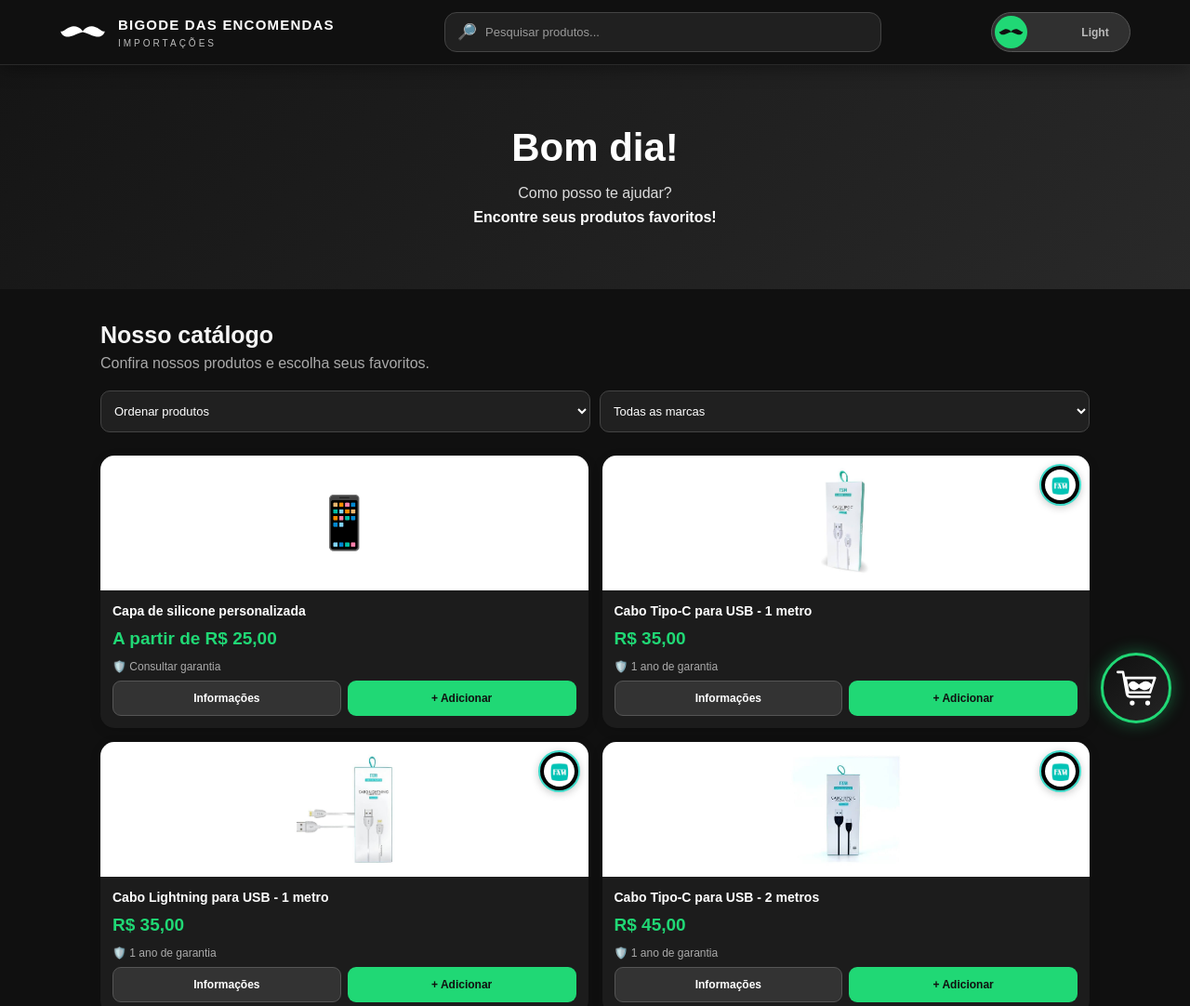
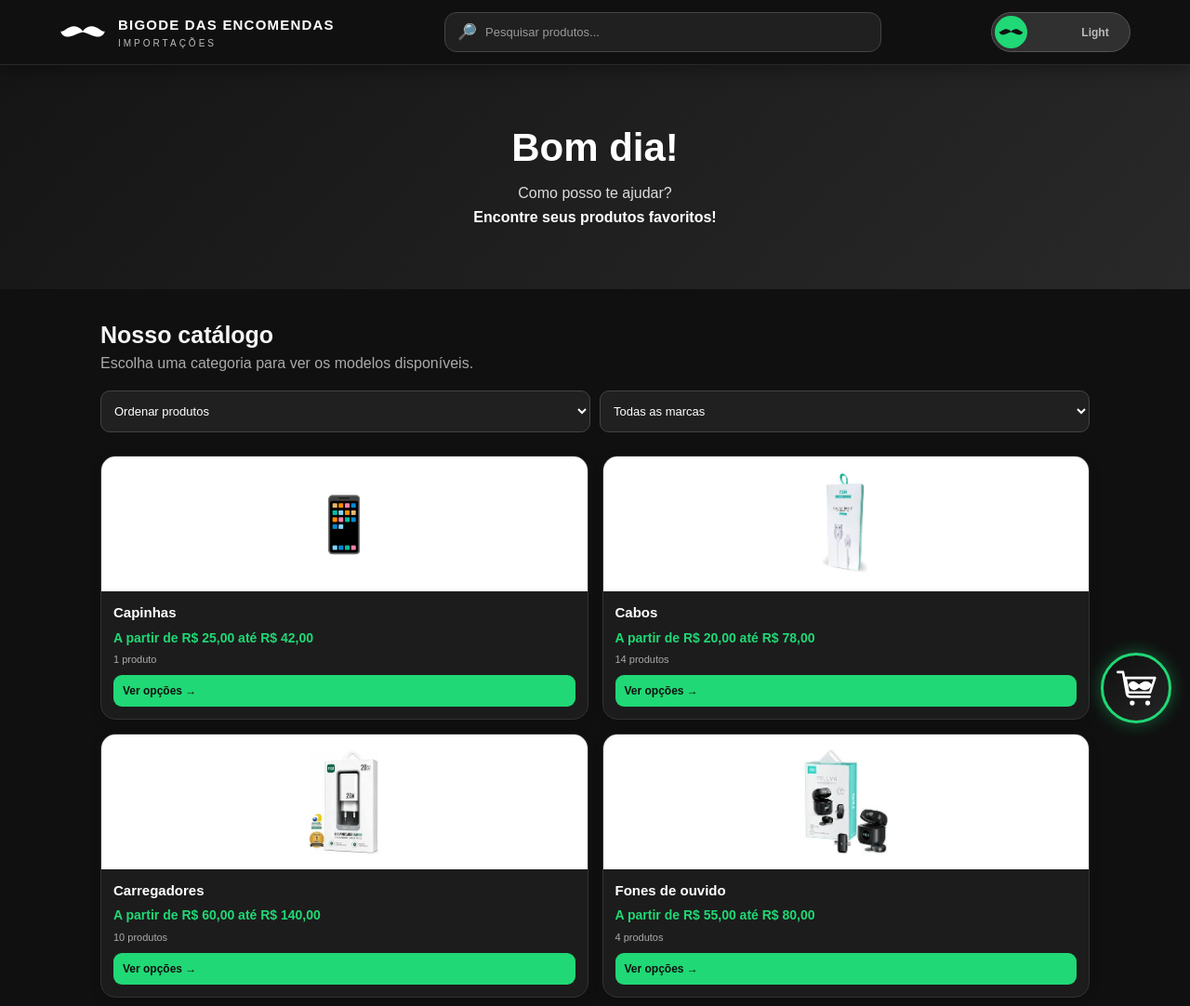
Before and after one commit to Caua042/Bigode-das-encomendas-, a plain HTML site: page index.html in a window 1280 px wide. Shown: the top 1082 px of the page at 93% size. Drawn offline with Linux system fonts and the light colour scheme.

Commit message:
Implement category grid layout in index.html
Added new category grid layout and updated product catalog section.

```diff
--- a/index.html
+++ b/index.html
@@ -280,6 +280,30 @@ body[data-theme="light"] .stage-welcome h1,body[data-theme="light"] .stage-welco
  .product-info-modal{padding:13px}
  .catalog-filters{grid-template-columns:1fr}
 }
+
+
+/* NOVO CATÁLOGO POR CATEGORIAS */
+.category-grid{display:grid;grid-template-columns:repeat(2,minmax(0,1fr));gap:15px}
+.category-card{background:#1c1c1c;color:white;border:1px solid #333;border-radius:16px;overflow:hidden;text-align:left;min-width:0;box-shadow:0 3px 12px #00000025;transition:transform .18s,border-color .18s}
+.category-card:active{transform:scale(.98)}
+.category-image{height:145px;background:#fff;display:flex;align-items:center;justify-content:center;padding:12px;position:relative}
+.category-image img{width:100%;height:100%;object-fit:contain}
+.category-image .fallback{font-size:58px}
+.category-info{padding:13px}
+.category-info h3{font-size:15px;line-height:1.3;margin-bottom:7px}
+.category-price{font-size:14px;font-weight:bold;color:#20d875;line-height:1.45}
+.category-count{font-size:11px;color:#aaa;margin-top:7px}
+.category-open{display:block;margin-top:11px;width:100%;padding:10px;border-radius:9px;background:#20d875;color:#101010;font-size:12px;font-weight:bold}
+.category-heading{display:flex;align-items:center;gap:12px;margin:2px 0 18px}
+.category-back{background:#292929;color:white;border:1px solid #555;border-radius:10px;padding:10px 13px;font-size:13px;font-weight:bold;flex-shrink:0}
+.category-heading-text{min-width:0}
+.category-heading-text h3{font-size:18px}
+.category-heading-text p{font-size:12px;color:#999;margin-top:4px}
+body[data-theme="light"] .category-card{background:white;color:#202020;border-color:#ddd}
+body[data-theme="light"] .category-count{color:#777}
+body[data-theme="light"] .category-back{background:#eee;color:#222;border-color:#ccc}
+@media(max-width:400px){.category-grid{gap:10px}.category-image{height:120px}.category-info{padding:10px}.category-info h3{font-size:13px}}
+
 </style>
 </head>
 <body data-theme="dark">
@@ -309,7 +333,7 @@ body[data-theme="light"] .stage-welcome h1,body[data-theme="light"] .stage-welco
 <section class="hero"><h1 id="greeting">Olá!</h1><p>Como posso te ajudar?</p><p><strong>Encontre seus produtos favoritos!</strong></p></section>
 
 <main class="container">
- <div class="section-title"><h2>Nosso catálogo</h2><p>Confira nossos produtos e escolha seus favoritos.</p></div>
+ <div class="section-title"><h2>Nosso catálogo</h2><p>Escolha uma categoria para ver os modelos disponíveis.</p></div>
  <div class="catalog-filters">
   <select id="sort-filter" onchange="renderProducts()"><option value="featured">Ordenar produtos</option><option value="low">Menor preço</option><option value="high">Maior preço</option><option value="az">A–Z</option></select>
   <select id="brand-filter" onchange="renderProducts()"><option value="all">Todas as marcas</option><option value="FAM">FAM</option><option value="One-X">one-x</option><option value="Gold">Gold</option><option value="H'Maston">H'Maston</option></select>
@@ -692,6 +716,54 @@ updateGreeting();
 window.addEventListener("load",()=>setTimeout(()=>document.getElementById("intro").classList.add("hide"),2500));
 
 /* CATÁLOGO */
+/* CATEGORIAS DO CATÁLOGO
+   Os produtos continuam cadastrados uma única vez em productsList.
+   Para mudar um produto de categoria, altere apenas os IDs abaixo. */
+const catalogCategories=[
+ {id:"capas",name:"Capinhas",icon:"📱",ids:[1]},
+ {id:"cabos",name:"Cabos",icon:"🔌",ids:[5,6,7,8,9,10,15,22,23,25,37,38,39,40]},
+ {id:"carregadores",name:"Carregadores",icon:"🔋",ids:[26,27,28,29,30,35,36,41,42,43]},
+ {id:"fones",name:"Fones de ouvido",icon:"🎧",ids:[33,48,49,50]},
+ {id:"suportes",name:"Suportes",icon:"🚗",ids:[31,32,44,45]},
+ {id:"acessorios",name:"Acessórios",icon:"✨",ids:[34,46,47]}
+];
+let activeCategory=null;
+
+function getCategoryProducts(category){
+ return productsList.filter(product=>category.ids.includes(product.id));
+}
+function getProductPriceBounds(product){
+ if(product.customCover)return{min:25,max:42};
+ if(product.options&&product.options.length){
+  const prices=product.options.map(option=>Number(option.price)).filter(Number.isFinite);
+  return prices.length?{min:Math.min(...prices),max:Math.max(...prices)}:null;
+ }
+ if(isUnknownPrice(product))return null;
+ const value=Number(product.price);
+ return Number.isFinite(value)?{min:value,max:value}:null;
+}
+function getCategoryPriceText(items){
+ const bounds=items.map(getProductPriceBounds).filter(Boolean);
+ if(!bounds.length)return"Consulte os preços";
+ const min=Math.min(...bounds.map(item=>item.min));
+ const max=Math.max(...bounds.map(item=>item.max));
+ const hasStarting=items.some(item=>item.startingPrice);
+ if(min===max)return hasStarting?`A partir de ${money(min)}`:money(min);
+ return`A partir de ${money(min)} até ${money(max)}`;
+}
+function getFilteredProducts(){
+ const search=headerSearch.value.trim();
+ const brand=document.getElementById("brand-filter").value;
+ return productsList.filter(product=>{
+  const matchesSearch=productMatchesSearch(product,search);
+  let matchesBrand=true;
+  if(brand==="FAM")matchesBrand=product.brand==="FAM";
+  if(brand==="Gold")matchesBrand=product.brand==="Gold"||product.brand==="Gold Plus";
+  if(brand==="One-X")matchesBrand=product.brand==="One-X";
+  if(brand==="H'Maston")matchesBrand=product.brand==="H'Maston";
+  return matchesSearch&&matchesBrand;
+ });
+}
 function createProductCard(product){
  const brandSeal=createBrandSeal(product.brand);
  const priceText=getProductPriceText(product);
@@ -699,7 +771,6 @@ function createProductCard(product){
  const imageHTML=product.customCover
   ?`<span class="fallback">${product.image}</span>`
   :`<img src="${product.photo}" alt="${escapeHtml(product.name)}" loading="lazy" onerror="this.closest('.product').remove()">`;
-
  return `<div class="product">
   <div class="product-image">${imageHTML}${brandSeal}</div>
   <div class="product-info">
@@ -713,23 +784,50 @@ function createProductCard(product){
   </div>
  </div>`;
 }
-
+function createCategoryCard(category,items){
+ const first=items.find(product=>product.photo);
+ const image=first?`<img src="${first.photo}" alt="${escapeHtml(category.name)}" loading="lazy">`:`<span class="fallback">${category.icon}</span>`;
+ return `<button class="category-card" type="button" onclick="openCategory('${category.id}')">
+  <div class="category-image">${image}</div>
+  <div class="category-info">
+   <h3>${escapeHtml(category.name)}</h3>
+   <div class="category-price">${getCategoryPriceText(items)}</div>
+   <p class="category-count">${items.length} ${items.length===1?"produto":"produtos"}</p>
+   <span class="category-open">Ver opções →</span>
+  </div>
+ </button>`;
+}
+function openCategory(categoryId){
+ activeCategory=categoryId;
+ renderProducts();
+ document.getElementById("products").scrollIntoView({behavior:"smooth",block:"start"});
+}
+function showAllCategories(){
+ activeCategory=null;
+ renderProducts();
+}
 function renderProducts(){
- const area=document.getElementById("products"),search=headerSearch.value.trim();
- const sort=document.getElementById("sort-filter").value,brand=document.getElementById("brand-filter").value;
- let filtered=productsList.filter(product=>{
-  const matchesSearch=productMatchesSearch(product,search);let matchesBrand=true;
-  if(brand==="FAM")matchesBrand=product.brand==="FAM";
-  if(brand==="Gold")matchesBrand=product.brand==="Gold"||product.brand==="Gold Plus";
-  if(brand==="One-X")matchesBrand=product.brand==="One-X";
-  if(brand==="H'Maston")matchesBrand=product.brand!=="H'Maston";
-  return matchesSearch&&matchesBrand;
- });
- if(sort==="low")filtered.sort((a,b)=>(a.price??Infinity)-(b.price??Infinity));
- else if(sort==="high")filtered.sort((a,b)=>(b.price??-Infinity)-(a.price??-Infinity));
- else if(sort==="az")filtered.sort((a,b)=>a.name.localeCompare(b.name,"pt-BR"));
- if(!filtered.length){area.innerHTML="<p class='no-products'>Nenhum produto encontrado. Tente pesquisar por outro nome ou termo.</p>";return}
- area.innerHTML=`<div class="product-grid">${filtered.map(createProductCard).join("")}</div>`;
+ const area=document.getElementById("products");
+ const sort=document.getElementById("sort-filter").value;
+ const filtered=getFilteredProducts();
+ if(activeCategory){
+  const category=catalogCategories.find(item=>item.id===activeCategory);
+  if(!category){activeCategory=null;renderProducts();return}
+  let items=filtered.filter(product=>category.ids.includes(product.id));
+  if(sort==="low")items.sort((a,b)=>(a.price??Infinity)-(b.price??Infinity));
+  else if(sort==="high")items.sort((a,b)=>(b.price??-Infinity)-(a.price??-Infinity));
+  else if(sort==="az")items.sort((a,b)=>a.name.localeCompare(b.name,"pt-BR"));
+  const title=`<div class="category-heading">
+   <button class="category-back" type="button" onclick="showAllCategories()">← Categorias</button>
+   <div class="category-heading-text"><h3>${escapeHtml(category.name)}</h3><p>${items.length} ${items.length===1?"opção disponível":"opções disponíveis"}</p></div>
+  </div>`;
+  area.innerHTML=title+(items.length?`<div class="product-grid">${items.map(createProductCard).join("")}</div>`:`<p class="no-products">Nenhum produto encontrado nesta categoria com os filtros atuais.</p>`);
+  return;
+ }
+ const categories=catalogCategories.map(category=>({category,items:getCategoryProducts(category).filter(product=>filtered.includes(product))}))
+  .filter(item=>item.items.length>0);
+ if(!categories.length){area.innerHTML="<p class='no-products'>Nenhum produto encontrado. Tente pesquisar por outro nome ou termo.</p>";return}
+ area.innerHTML=`<div class="category-grid">${categories.map(item=>createCategoryCard(item.category,item.items)).join("")}</div>`;
 }
 
 /* INFORMAÇÕES DO PRODUTO */
```
